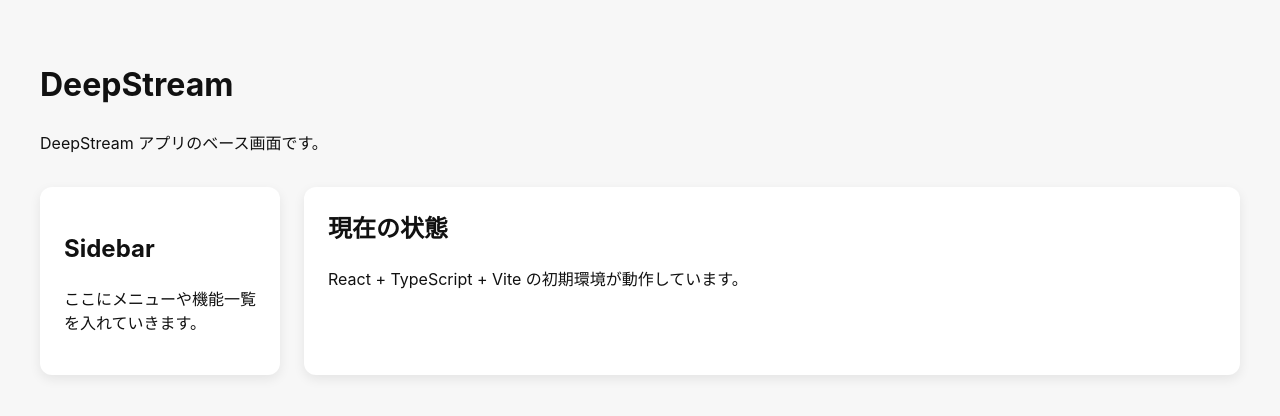
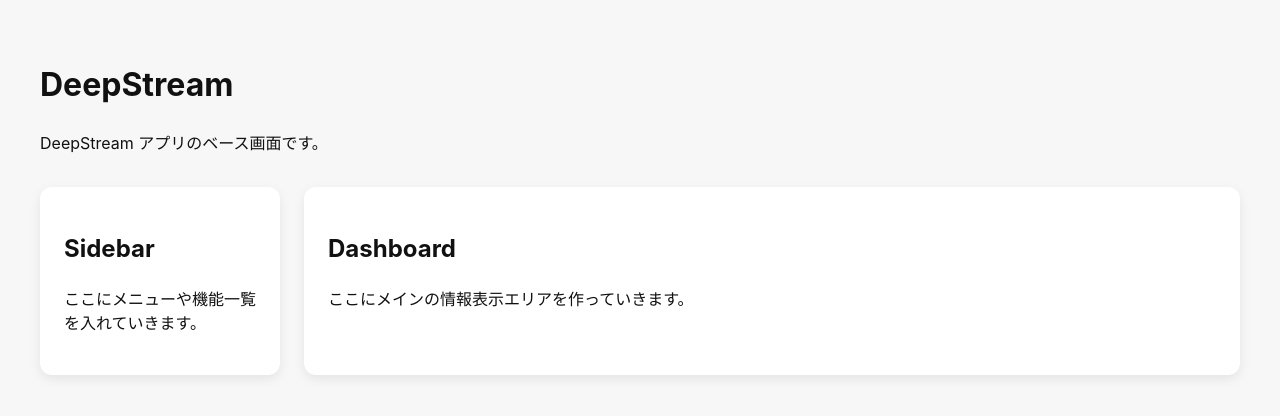
Before and after one commit to wwm001/deepstream, a React (Vite) app: page / in a window 1280 px wide. Shown: the top 416 px of the page. Built offline with nearby package versions, Linux system fonts and the light colour scheme.

Commit message:
Add Dashboard component

```diff
--- a/src/App.tsx
+++ b/src/App.tsx
@@ -1,5 +1,6 @@
 import Header from "./components/Header";
 import Sidebar from "./components/Sidebar";
+import Dashboard from "./components/Dashboard";
 
 function App() {
   return (
@@ -33,8 +34,7 @@
             boxShadow: "0 4px 12px rgba(0, 0, 0, 0.08)",
           }}
         >
-          <h2 style={{ marginTop: 0 }}>現在の状態</h2>
-          <p>React + TypeScript + Vite の初期環境が動作しています。</p>
+          <Dashboard />
         </section>
       </div>
     </main>
--- /dev/null
+++ b/src/components/Dashboard.tsx
@@ -0,0 +1,10 @@
+function Dashboard() {
+  return (
+    <section>
+      <h2>Dashboard</h2>
+      <p>ここにメインの情報表示エリアを作っていきます。</p>
+    </section>
+  );
+}
+
+export default Dashboard;
```
